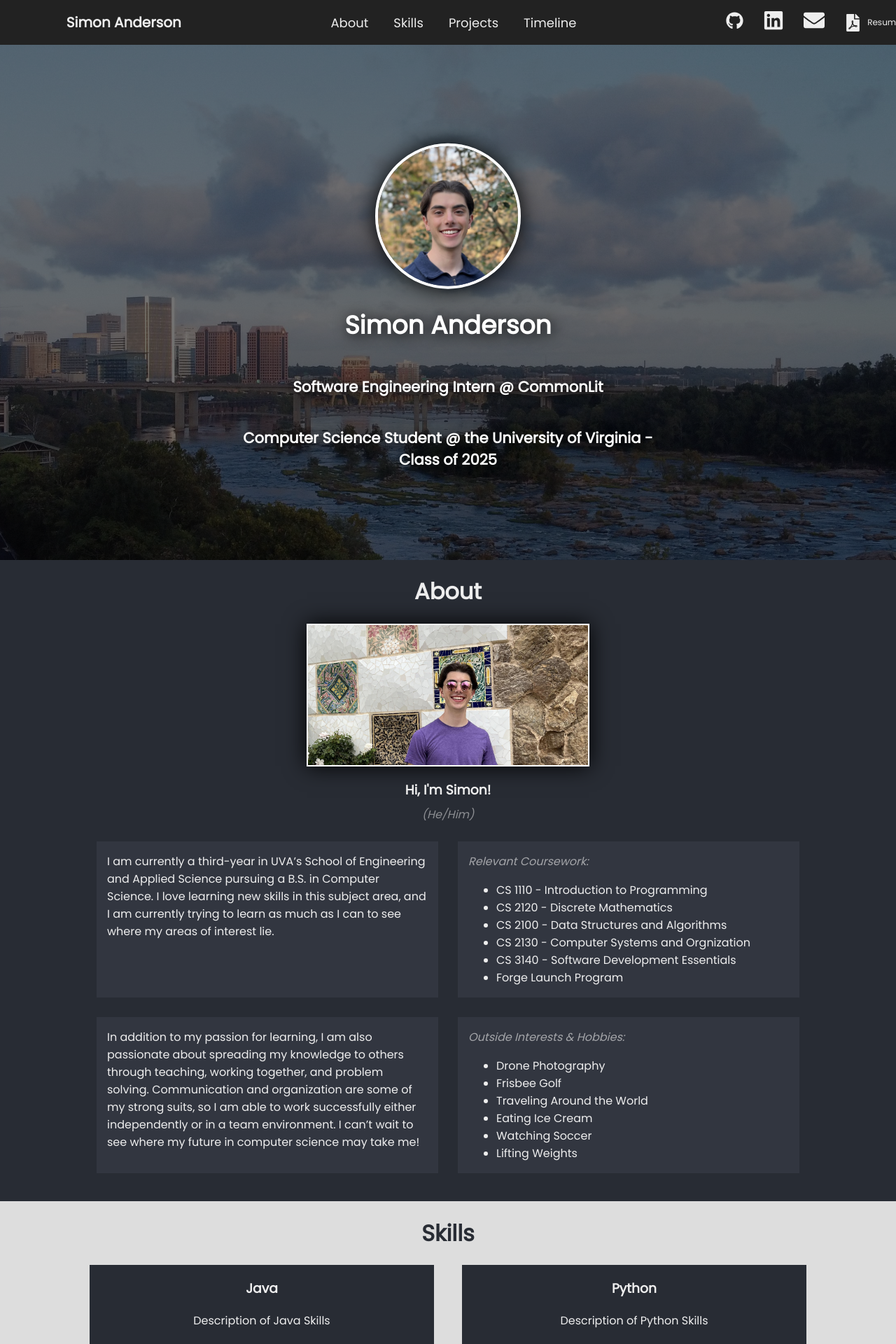
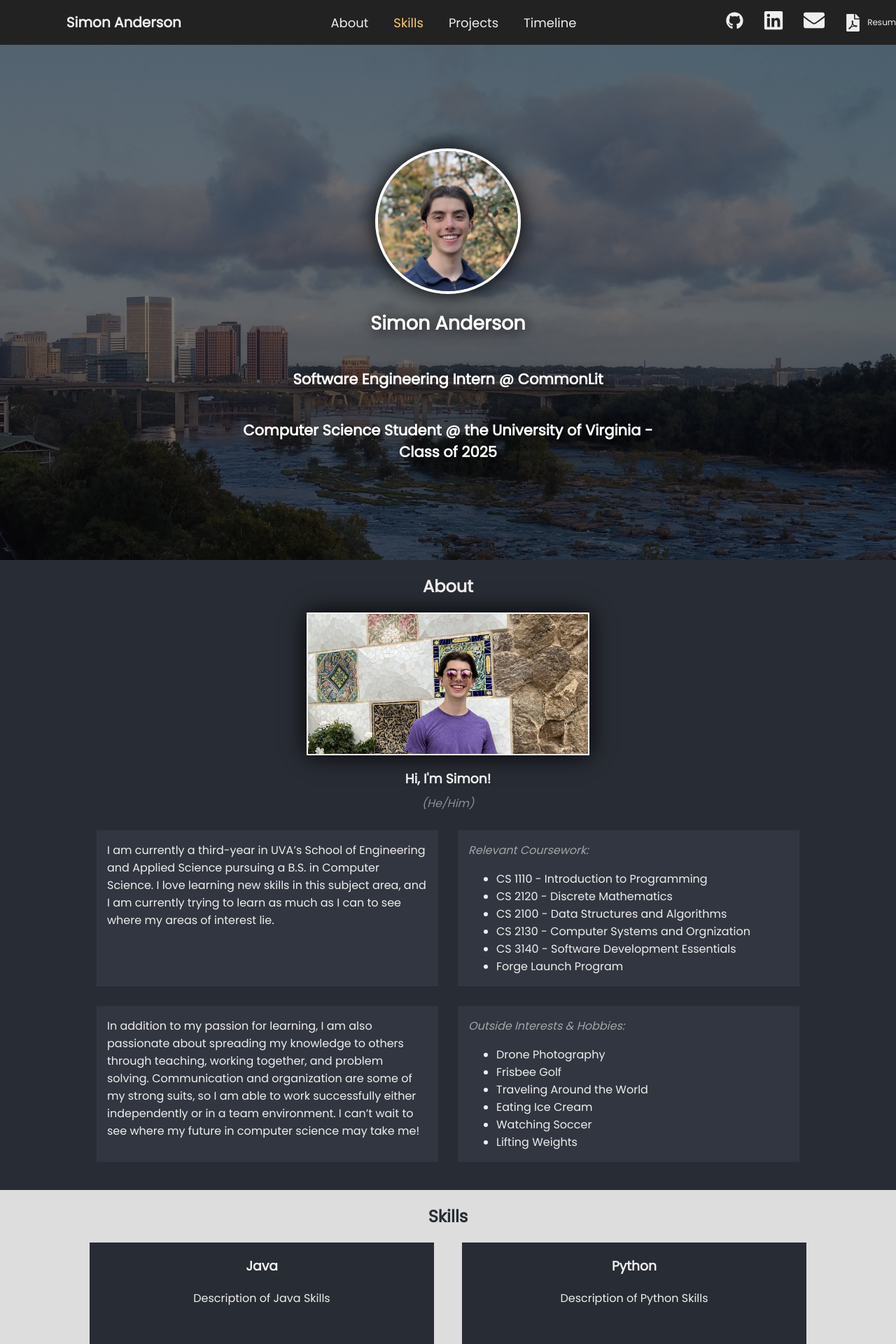
Before and after one commit to simonanderson16/Portfolio, a React (Create React App) app: page / in a window 1280 px wide. Shown: the top 1920 px of the page at 70% size. Built offline with nearby package versions, Linux system fonts and the light colour scheme.

Commit message:
navbar color based on scroll

```diff
--- a/public/index.html
+++ b/public/index.html
@@ -2,7 +2,7 @@
 <html lang="en">
   <head>
     <meta charset="utf-8" />
-    <link rel="icon" href="%PUBLIC_URL%/favicon.ico" />
+    <link rel="icon" href="%PUBLIC_URL%/SALogo.ico" />
     <meta name="viewport" content="width=device-width, initial-scale=1" />
     <meta name="theme-color" content="#000000" />
     <meta
--- a/public/styles.css
+++ b/public/styles.css
@@ -75,6 +75,11 @@
     cursor: pointer;
     margin-right: 2vmin;
     transition: all 0.4s ease;
+}
+
+#active {
+  transition: all 0.4s ease;
+  color: rgb(254, 202, 106);
 }
 
 
@@ -290,16 +295,24 @@
     /*border: 1px solid #606d86;*/
     /*box-shadow: 0 0 10px rgba(247, 245, 245, 0.15);*/
     height: 25vh;
-    cursor: pointer;
     background-color: #323640;
     transition: all 0.3s ease;
   }
 
   .project-item:hover {
-    background-color: #434753;
+    background-color: #3b3e47;
     /*color: #222;*/
     /*box-shadow: 2px 2px 4px rgba(255, 255, 255, 0.4);*/
   }
+
+  #openable {
+    cursor: pointer;
+  }
+
+  #openable:hover {
+    background-color: #4e525f;
+  }
+
 
   /*.timeline-items {
     width: 50%;
@@ -339,7 +352,7 @@
   .vertical-timeline::before {
     content: "";
     width: 4px;
-    height: 85%;
+    height: 87.5%;
     position: absolute;
     background-color: #282c34;
     left: 16px;
--- a/src/components/NavBar.js
+++ b/src/components/NavBar.js
@@ -1,58 +1,102 @@
 import {FaGithub, FaLinkedin, FaEnvelope, FaFile, FaFilePdf} from "react-icons/fa";
 import ButtonLinks from "./ButtonLinks";
 
-export default function NavBar() {
+export default function NavBar({sections, activeSection}) {
 
     const scrollToTop = () => {
         window.scrollTo({top: 0, behavior: 'smooth'});
     };
 
-    const scrollToAbout = () => {
+    // const scrollToAbout = () => {
+    //     const section = document.getElementById('about-section');
+    //     const sectionRect = section.getBoundingClientRect();
+    //     const scrollPosition = window.pageYOffset || document.documentElement.scrollTop;
+    //     const targetPosition = sectionRect.top + scrollPosition - (8 * window.innerHeight / 100); // 8vmin equivalent calculation
+    //     window.scrollTo({ top: targetPosition, behavior: 'smooth' });
+    // };
+
+    // const scrollToSkills = () => {
+    //     const section = document.getElementById('skills-section');
+    //     const sectionRect = section.getBoundingClientRect();
+    //     const scrollPosition = window.pageYOffset || document.documentElement.scrollTop;
+    //     const targetPosition = sectionRect.top + scrollPosition - (8 * window.innerHeight / 100); // 8vmin equivalent calculation
+    //     window.scrollTo({ top: targetPosition, behavior: 'smooth' });
+    // };
+
+    // const scrollToProjects = () => {
+    //     const section = document.getElementById('projects-section');
+    //     const sectionRect = section.getBoundingClientRect();
+    //     const scrollPosition = window.pageYOffset || document.documentElement.scrollTop;
+    //     const targetPosition = sectionRect.top + scrollPosition - (8 * window.innerHeight / 100); // 8vmin equivalent calculation
+    //     window.scrollTo({ top: targetPosition, behavior: 'smooth' });
+    // };
+
+    // const scrollToTimeline = () => {
+    //     const section = document.getElementById('timeline-section');
+    //     const sectionRect = section.getBoundingClientRect();
+    //     const scrollPosition = window.pageYOffset || document.documentElement.scrollTop;
+    //     const targetPosition = sectionRect.top + scrollPosition - (8 * window.innerHeight / 100); // 8vmin equivalent calculation
+    //     window.scrollTo({ top: targetPosition, behavior: 'smooth' });
+    // };
+
+    const scrollToSection = (index) => {
+        if(index===0) {
             const section = document.getElementById('about-section');
             const sectionRect = section.getBoundingClientRect();
             const scrollPosition = window.pageYOffset || document.documentElement.scrollTop;
             const targetPosition = sectionRect.top + scrollPosition - (8 * window.innerHeight / 100); // 8vmin equivalent calculation
             window.scrollTo({ top: targetPosition, behavior: 'smooth' });
-    };
-
-    const scrollToSkills = () => {
+        } else if (index===1) {
             const section = document.getElementById('skills-section');
             const sectionRect = section.getBoundingClientRect();
             const scrollPosition = window.pageYOffset || document.documentElement.scrollTop;
             const targetPosition = sectionRect.top + scrollPosition - (8 * window.innerHeight / 100); // 8vmin equivalent calculation
             window.scrollTo({ top: targetPosition, behavior: 'smooth' });
-    };
-
-    const scrollToProjects = () => {
+        } else if (index===2) {
             const section = document.getElementById('projects-section');
             const sectionRect = section.getBoundingClientRect();
             const scrollPosition = window.pageYOffset || document.documentElement.scrollTop;
             const targetPosition = sectionRect.top + scrollPosition - (8 * window.innerHeight / 100); // 8vmin equivalent calculation
             window.scrollTo({ top: targetPosition, behavior: 'smooth' });
-    };
-
-    const scrollToTimeline = () => {
+        } else {
             const section = document.getElementById('timeline-section');
             const sectionRect = section.getBoundingClientRect();
             const scrollPosition = window.pageYOffset || document.documentElement.scrollTop;
             const targetPosition = sectionRect.top + scrollPosition - (8 * window.innerHeight / 100); // 8vmin equivalent calculation
             window.scrollTo({ top: targetPosition, behavior: 'smooth' });
+        }
     };
 
+    // return (
+    //     <div className="nav-bar">
+    //     <button className="name-button" onClick={scrollToTop}>Simon Anderson</button>
+    //     <div className="nav-scroll-buttons">
+    //         <button className="navigation-button" onClick={scrollToAbout}>About</button>
+    //         <button className="navigation-button" onClick={scrollToSkills}>Skills</button>
+    //         <button className="navigation-button" onClick={scrollToProjects}>Projects</button>
+    //         <button className="navigation-button" onClick={scrollToTimeline}>Timeline</button>
+    //     </div>
+    //     {/*<ButtonLinks/>*/}
+    //     <div className="navbar-buttons">
+    //         <ButtonLinks/>
+    //     </div>
+    //     </div>
+    // );
+
+    const sectionNames = ["About", "Skills", "Projects", "Timeline"]
+
     return (
-        <div className="nav-bar">
+        <nav className="nav-bar">
           <button className="name-button" onClick={scrollToTop}>Simon Anderson</button>
           <div className="nav-scroll-buttons">
-            <button className="navigation-button" onClick={scrollToAbout}>About</button>
-            <button className="navigation-button" onClick={scrollToSkills}>Skills</button>
-            <button className="navigation-button" onClick={scrollToProjects}>Projects</button>
-            <button className="navigation-button" onClick={scrollToTimeline}>Timeline</button>
+          {sections.map((section, index) => (
+            <button className="navigation-button" id={activeSection === section ? 'active' : ''} key={index} onClick={() => scrollToSection(index)}>{sectionNames[index]}</button>
+          ))}
           </div>
-        {/*<ButtonLinks/>*/}
           <div className="navbar-buttons">
              <ButtonLinks/>
           </div>
-        </div>
+        </nav>
       );
 
 }
--- a/src/components/Portfolio.js
+++ b/src/components/Portfolio.js
@@ -6,15 +6,40 @@ import Projects from "./Projects";
 import Skills from "./Skills";
 import Timeline from "./Timeline";
 
+import { useState, useEffect } from "react";
+
 export default function Portfolio() {
+
+    const [activeSection, setActiveSection] = useState('');
+
+    useEffect(() => {
+      const handleScroll = () => {
+        const sections = document.querySelectorAll('section');
+
+        sections.forEach((section) => {
+          const { top, bottom } = section.getBoundingClientRect();
+          const windowHeight = window.innerHeight;
+
+          if (top <= windowHeight * 0.5 && bottom >= windowHeight * 0.5) {
+            setActiveSection(section.id);
+          }
+        });
+      };
+
+      window.addEventListener('scroll', handleScroll);
+      return () => {
+        window.removeEventListener('scroll', handleScroll);
+      };
+    }, []);
+
     return (
         <>
-            <NavBar/>
-            <Intro/>
-            <About/>
-            <Skills/>
-            <Projects/>
-            <Timeline/>
+            <NavBar sections={['about-section', 'skills-section', 'projects-section', 'timeline-section']} activeSection={activeSection}/>
+            <section><Intro/></section>
+            <section id="about-section"><About/></section>
+            <section id="skills-section"><Skills/></section>
+            <section id="projects-section"><Projects/></section>
+            <section id="timeline-section"><Timeline/></section>
             <Footer/>
         </>
     );
--- a/src/components/Projects.js
+++ b/src/components/Projects.js
@@ -1,7 +1,11 @@
 export default function Projects() {
 
-    const openWeatherAppRepo = () => {
-        window.open("https://github.com/simonanderson16/WeatherNewsApp.git");
+    const openWeatherApp = () => {
+        window.open("https://simonanderson16.github.io/WeatherNewsApp/");
+    }
+
+    const openTicTacToe = () => {
+        window.open("https://simonanderson16.github.io/ReactTicTacToe/");
     }
 
     return (
@@ -12,7 +16,7 @@ export default function Projects() {
                 <h3>This site!</h3>
                 <p>Description of this site</p>
             </div>
-            <div className="project-item" onClick={openWeatherAppRepo}>
+            <div className="project-item" id="openable" onClick={openWeatherApp}>
                 <h3>Weather App</h3>
                 <p>Description of Weather App</p>
             </div>
@@ -20,7 +24,7 @@ export default function Projects() {
                 <h3>Dice Art</h3>
                 <p>Description of Dice Art</p>
             </div>
-            <div className="project-item">
+            <div className="project-item" id="openable" onClick={openTicTacToe}>
                 <h3>Tic-Tac-Toe</h3>
                 <p>Description of Tic-Tac-Toe</p>
             </div>
```
Also changed, not shown: 2 other files (tests, documents, lock files or other folders). Lines whose indentation alone changed are shown as unchanged.
